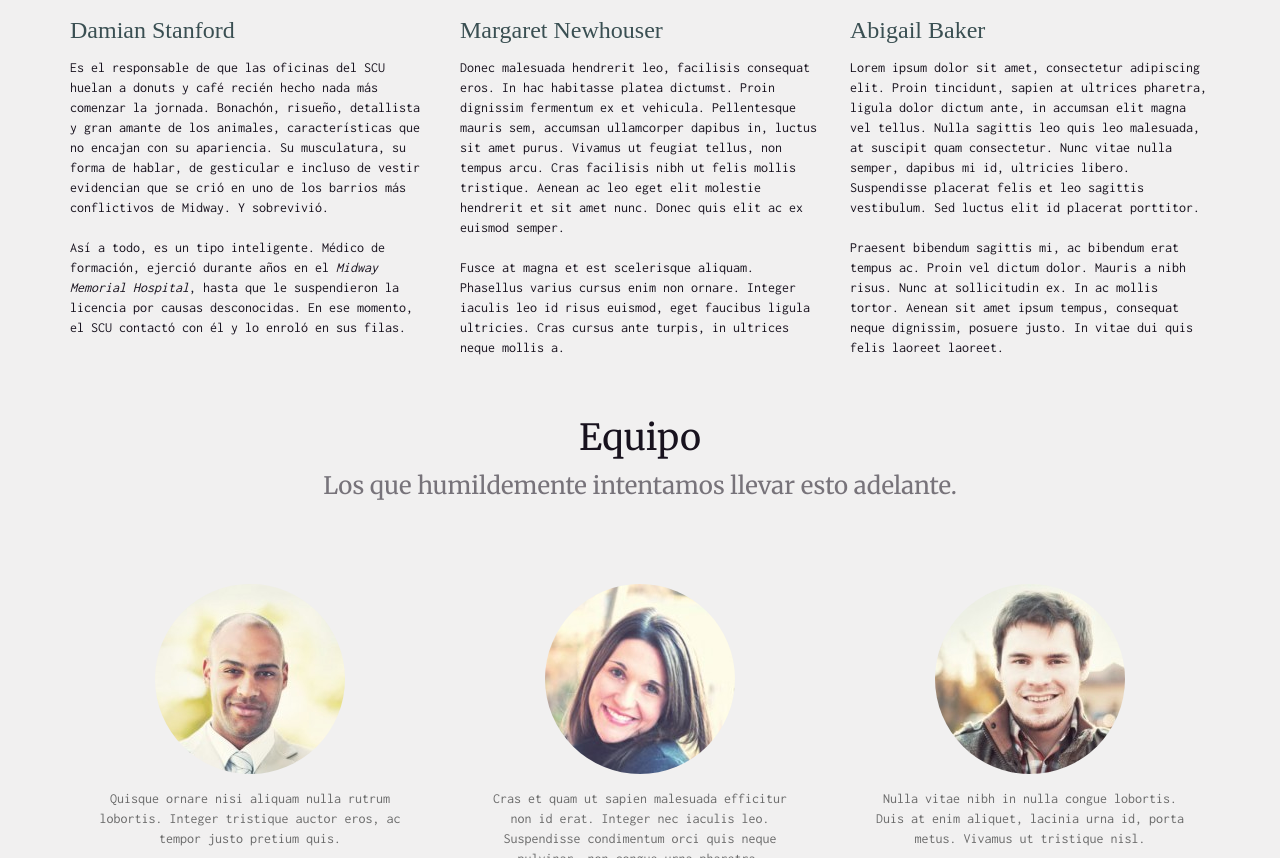
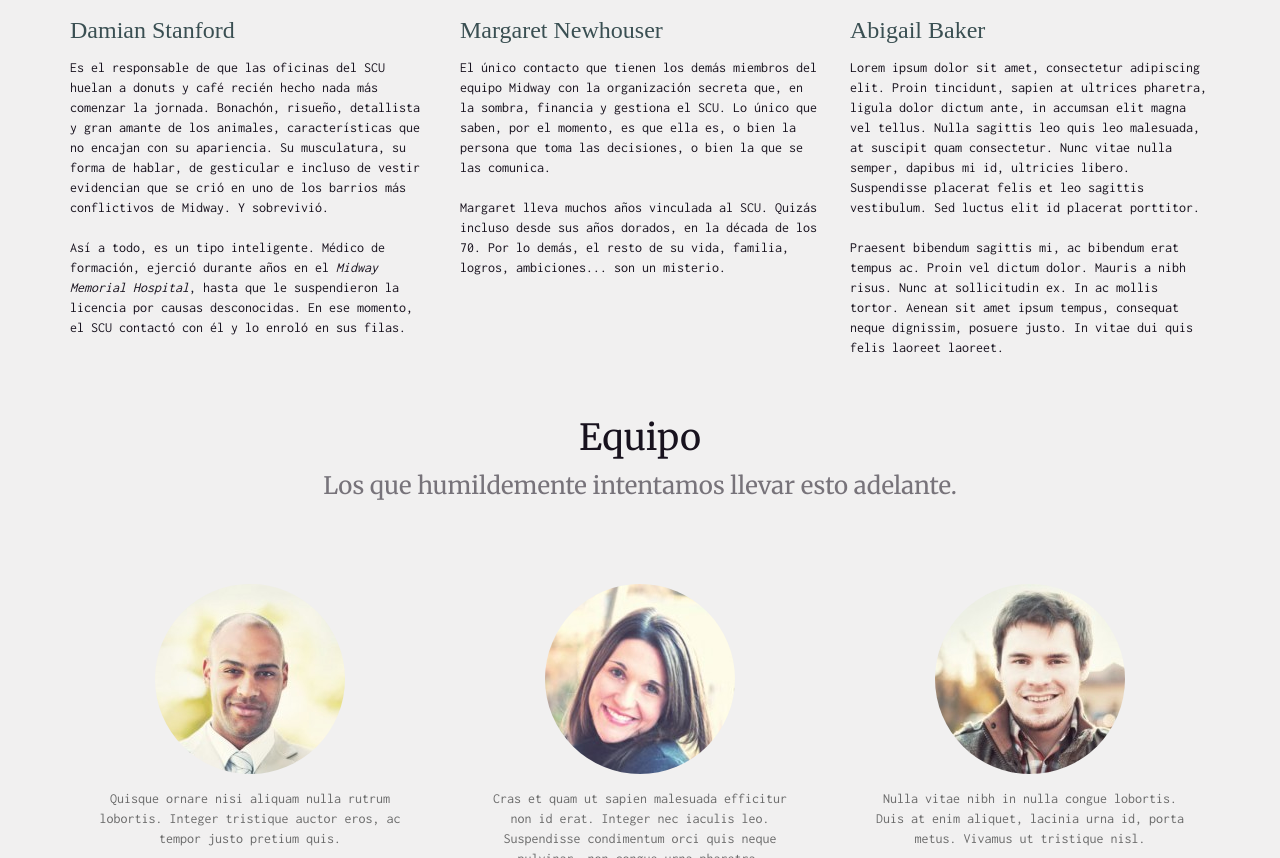
Before and after one commit to moisesvilar/scu-landing, a plain HTML site: page public/index.html in a window 1280 px wide. Shown: the part 3503-4361 px from the top of the page. Drawn offline with nearby package versions, Linux system fonts and the light colour scheme; some packages are replaced by stand-ins of ours; a script that the page names is missing.

Commit message:
Add text for Margaret

```diff
--- a/public/index.html
+++ b/public/index.html
@@ -416,15 +416,15 @@
 									<!-- <img src="assets/images/picture.jpg"> -->
 									<h3>Margaret Newhouser</h3>
 									<p>
-										Donec malesuada hendrerit leo, facilisis consequat eros. In hac habitasse platea dictumst. Proin dignissim fermentum ex et
-										vehicula. Pellentesque mauris sem, accumsan ullamcorper dapibus in, luctus sit amet purus. Vivamus ut feugiat tellus,
-										non tempus arcu. Cras facilisis nibh ut felis mollis tristique. Aenean ac leo eget elit molestie hendrerit et sit
-										amet nunc. Donec quis elit ac ex euismod semper.
+										El único contacto que tienen los demás miembros del equipo Midway con
+										la organización secreta que, en la sombra, financia y gestiona el SCU.
+										Lo único que saben, por el momento, es que ella es, o bien la persona
+										que toma las decisiones, o bien la que se las comunica.
 									</p>
 									<p>
-										Fusce at magna et est scelerisque aliquam. Phasellus varius cursus
-										enim non ornare. Integer iaculis leo id risus euismod, eget faucibus ligula ultricies. Cras cursus ante turpis,
-										in ultrices neque mollis a.
+										Margaret lleva muchos años vinculada al SCU. Quizás incluso desde sus años
+										dorados, en la década de los 70. Por lo demás, el resto de su vida, familia,
+										logros, ambiciones... son un misterio.
 									</p>
 								</div>
 								<div class="col-sm-4 blog-post">
```
